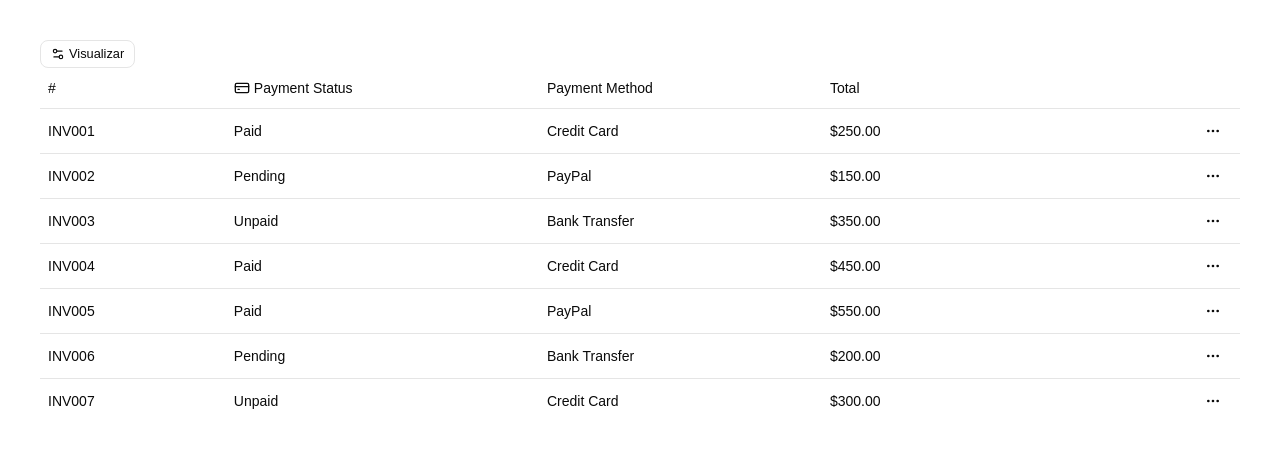
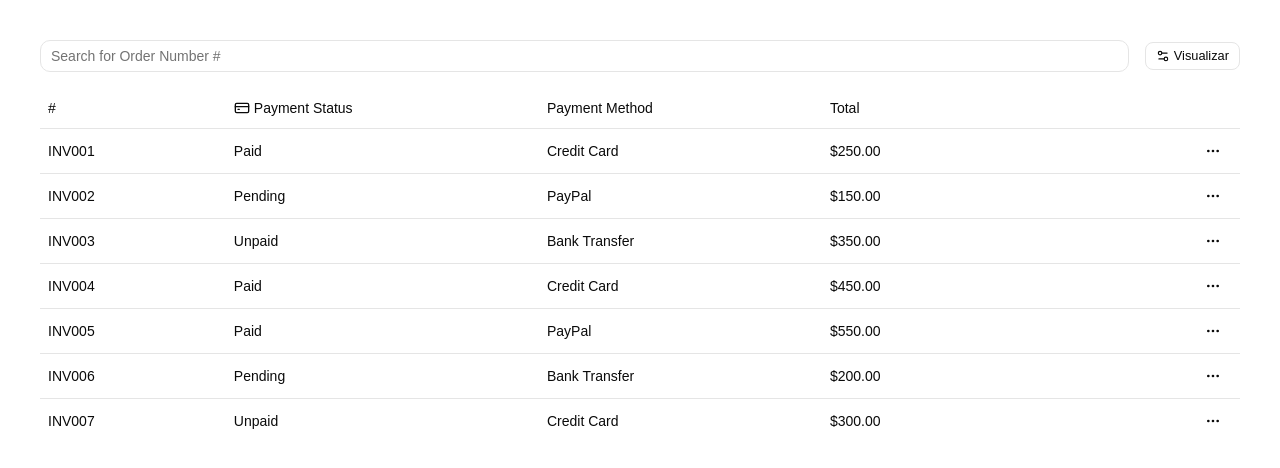
Before and after one commit to vinicius-mendes07/Data-Table, a React (Vite) app: page / in a window 1280 px wide. Shown: the top 468 px of the page. Built offline with nearby package versions, Linux system fonts and the light colour scheme.

Commit message:
feat: column filter

```diff
--- /dev/null
+++ b/src/components/DataTable/DataTableTextFilter.tsx
@@ -0,0 +1,26 @@
+import { Input } from '../ui/input';
+import { useDataTable } from './DataTableContext';
+
+interface IDataTableTextFilter {
+  column: string;
+  placeholder?: string;
+}
+
+export function DataTableTextFilter({
+  placeholder,
+  column,
+}: IDataTableTextFilter) {
+  const { table } = useDataTable();
+
+  const tableColumn = table.getColumn(column);
+
+  const value = tableColumn?.getFilterValue() as string | undefined;
+
+  return (
+    <Input
+      placeholder={placeholder}
+      value={value ?? ''}
+      onChange={(event) => tableColumn?.setFilterValue(event?.target.value)}
+    />
+  );
+}
--- a/src/components/DataTable/index.tsx
+++ b/src/components/DataTable/index.tsx
@@ -1,5 +1,6 @@
 import {
   getCoreRowModel,
+  getFilteredRowModel,
   useReactTable,
   type ColumnDef,
 } from '@tanstack/react-table';
@@ -25,6 +26,7 @@ export function DataTable<TData>({
       size: 100,
     },
     getCoreRowModel: getCoreRowModel(),
+    getFilteredRowModel: getFilteredRowModel(),
   });
 
   return (
--- a/src/components/InvoicesTable/index.tsx
+++ b/src/components/InvoicesTable/index.tsx
@@ -3,11 +3,18 @@ import { DataTable } from '../DataTable';
 import { columns } from './columns';
 import { DataTableColumnsVisibilityDropdown } from '../DataTable/DataTableColumnsVisibilityDropdown';
 import { DataTableContent } from '../DataTable/DataTableContent';
+import { DataTableTextFilter } from '../DataTable/DataTableTextFilter';
 
 export function InvoicesTable() {
   return (
     <DataTable data={invoices} columns={columns}>
-      <DataTableColumnsVisibilityDropdown />
+      <div className="mb-4 flex items-center gap-4">
+        <DataTableTextFilter
+          placeholder="Search for Order Number #"
+          column="invoice"
+        />
+        <DataTableColumnsVisibilityDropdown />
+      </div>
       <DataTableContent />
     </DataTable>
   );
--- /dev/null
+++ b/src/components/ui/input.tsx
@@ -0,0 +1,19 @@
+import * as React from 'react';
+
+import { cn } from '@/lib/utils';
+
+function Input({ className, type, ...props }: React.ComponentProps<'input'>) {
+  return (
+    <input
+      type={type}
+      data-slot="input"
+      className={cn(
+        'h-8 w-full min-w-0 rounded-lg border border-input bg-transparent px-2.5 py-1 text-base transition-colors outline-none file:inline-flex file:h-6 file:border-0 file:bg-transparent file:text-sm file:font-medium file:text-foreground placeholder:text-muted-foreground focus-visible:border-ring focus-visible:ring-3 focus-visible:ring-ring/50 disabled:pointer-events-none disabled:cursor-not-allowed disabled:bg-input/50 disabled:opacity-50 aria-invalid:border-destructive aria-invalid:ring-3 aria-invalid:ring-destructive/20 md:text-sm dark:bg-input/30 dark:disabled:bg-input/80 dark:aria-invalid:border-destructive/50 dark:aria-invalid:ring-destructive/40',
+        className,
+      )}
+      {...props}
+    />
+  );
+}
+
+export { Input };
```
